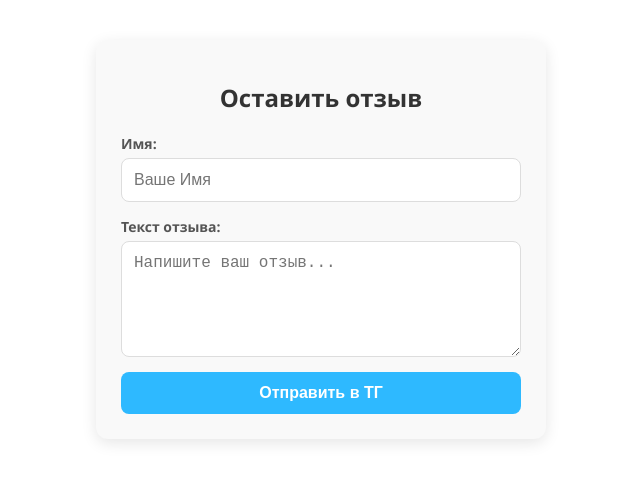
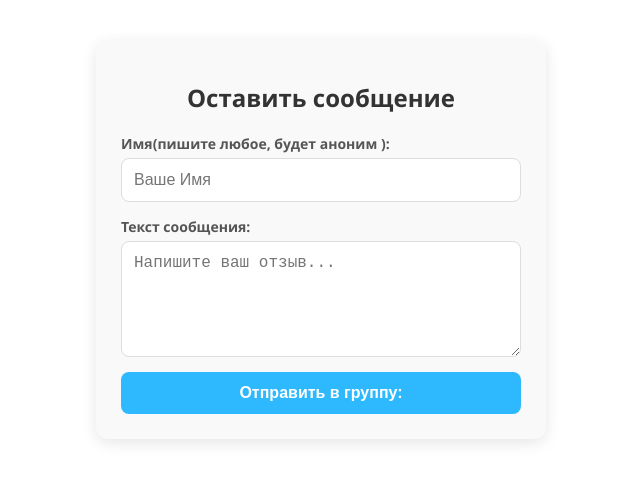
Before and after one commit to Danikowo/-j-j, a plain HTML site: page index.html in a window 1280 px wide. Shown: the whole page, without its empty margins (319-959 px from the left). Drawn offline with Linux system fonts and the light colour scheme; files whose address does not match are found by name.

Commit message:
Update index.html

```diff
--- a/index.html
+++ b/index.html
@@ -3,20 +3,20 @@
 <head>
     <meta charset="UTF-8">
     <meta name="viewport" content="width=device-width, initial-scale=1.0">
-    <title>Отзывы в ТГ</title>
+    <title>Анонимное сообщение в группу</title>
     <link rel="stylesheet" href="style.css">
 </head>
 <body>
     <div class="form-container">
-        <h1>Оставить отзыв</h1>
+        <h1>Оставить сообщение</h1>
         <form id="form">
-            <label for="name">Имя:</label>
+            <label for="name">Имя(пишите любое, будет аноним ):</label>
             <input name="name" id="name" required placeholder="Ваше Имя">
 
-            <label for="text">Текст отзыва:</label>
+            <label for="text">Текст сообщения:</label>
             <textarea name="text" id="text" rows="5" required placeholder="Напишите ваш отзыв..."></textarea>
 
-            <button type="submit" id="tg">Отправить в ТГ</button>
+            <button type="submit" id="tg">Отправить в группу:</button>
         </form>
     </div>
 
```
